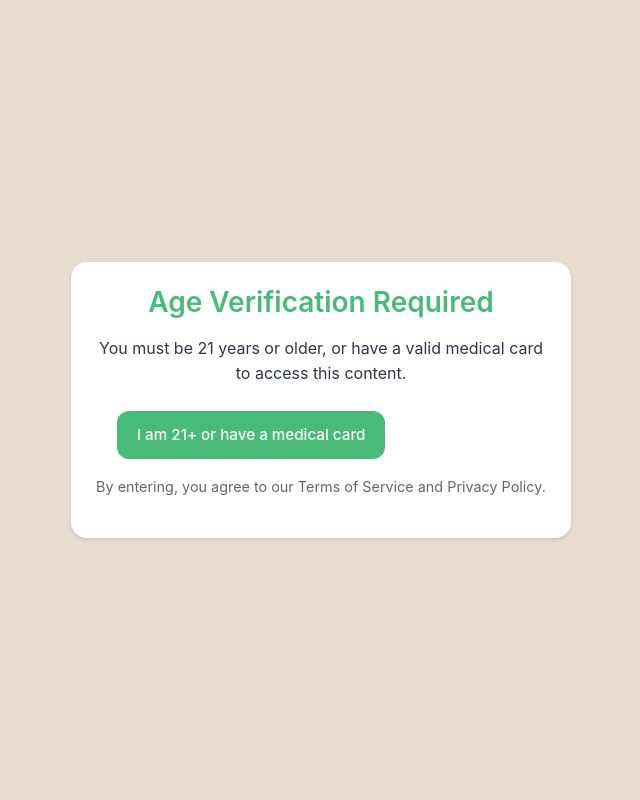
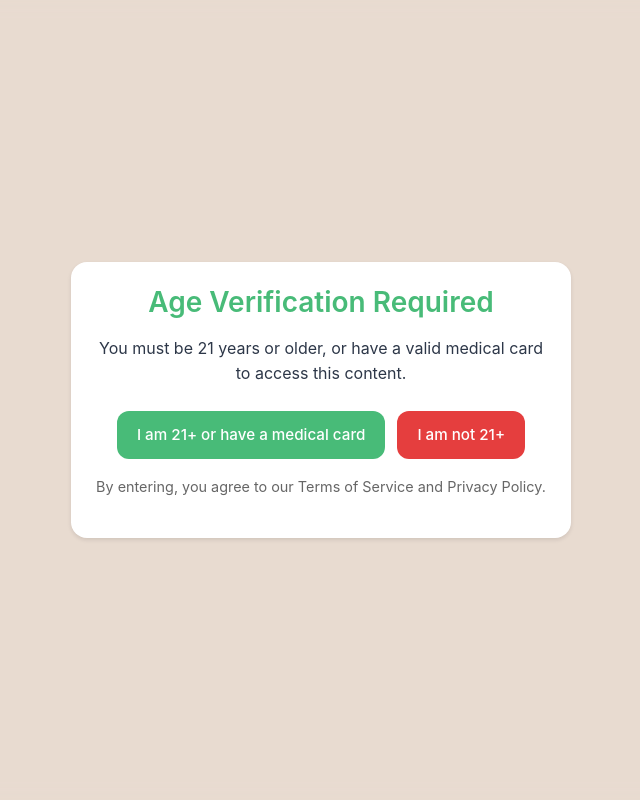
Before and after one commit to sashzabegalin/Cannabis-Chat, a Flask app: page / in a window 1280 px wide. Shown: the whole page, without its empty margins (319-959 px from the left). Run offline with Flask 3, Linux system fonts and the light colour scheme.

Commit message:
Agent query: Is the age verification modal showing with a red 'I am not 21+' button and working correctly?
Style age verification buttons with decline red color and hover effect.

Screenshot: https://storage.googleapis.com/screenshot-production-us-central1/8252cc56-6144-4ac3-9e34-39b687a2cce0/6bd5620d-a162-4662-820a-356725427241.jpg

```diff
--- a/static/css/style.css
+++ b/static/css/style.css
@@ -7,6 +7,8 @@
     --text-dark: #2d3748;
     --brown-transparent: rgba(139, 69, 19, 0.1);
     --shadow: 0 2px 4px rgba(0, 0, 0, 0.1);
+    --decline-red: #e53e3e;
+    --hover-red: #c53030;
 }
 
 body {
@@ -159,6 +161,14 @@ body {
     transform: translateY(-2px);
 }
 
+.choice-button.decline {
+    background: var(--decline-red);
+}
+
+.choice-button.decline:hover {
+    background: var(--hover-red);
+}
+
 .strain-card {
     background: var(--white);
     border-radius: 16px;
--- a/templates/index.html
+++ b/templates/index.html
@@ -15,7 +15,7 @@
             <p>You must be 21 years or older, or have a valid medical card to access this content.</p>
             <div class="age-verify-buttons">
                 <button class="choice-button" id="verifyAge">I am 21+ or have a medical card</button>
-                <button class="choice-button" style="background: var(--earth-brown)" id="declineAge">I am not 21+</button>
+                <button class="choice-button decline" id="declineAge">I am not 21+</button>
             </div>
             <p class="mt-3" style="font-size: 0.9rem; color: #666;">
                 By entering, you agree to our Terms of Service and Privacy Policy.
```
